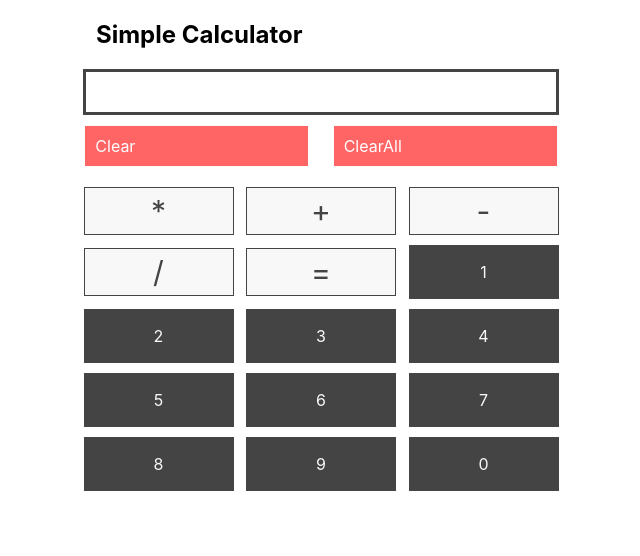
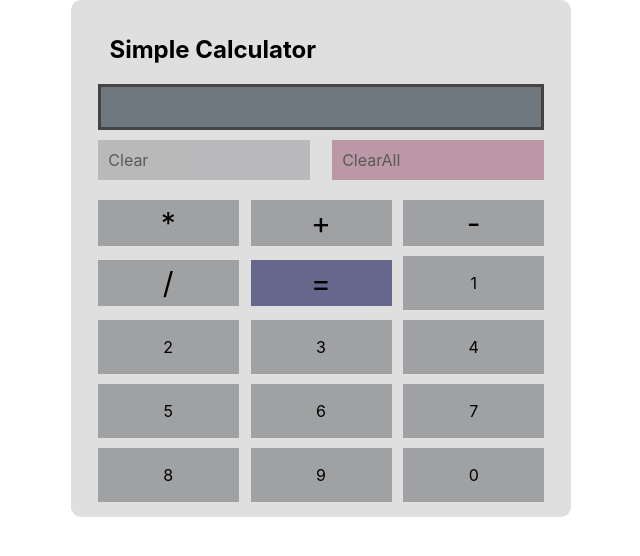
Before and after one commit to enehizy/calculator, a React (Create React App) app: page / in a window 1280 px wide. Shown: the top 556 px of the page, without its empty margins (319-959 px from the left). Built offline with nearby package versions, Linux system fonts and the light colour scheme.

Commit message:
added color scheme

```diff
--- a/src/App.css
+++ b/src/App.css
@@ -16,35 +16,44 @@ h2{
   flex-wrap:wrap;
   width:500px;
   margin:0px auto;
+  background:#dfdfdf;
+  padding:15px;
+  border-radius:10px;
 }
 .display-box{
   border:3px solid #444;
   padding:20px;
   flex-basis:100%;
   margin:0 12px;
+  background:#6e787e;
 
 }.clear-button{
-  background:red;
+
   opacity:0.6;
-  border:1px solid #f8f8f8;
+
   flex-basis:45%;
   margin:10px;
   padding:10px;
-  color:white;
+}
+.clear{
+  background:#a0a1a3;
+}
+.clearAll{
+  background:#a6687f;
 }
 
 .number,.symbols{
-  background:#444;
+  background:#a0a1a3;
   text-align:center;
-  color:#f8f8f8;
   padding:17px;
   flex-basis:30%;
   margin-top:10px;
 }
 .symbols{
   font-size:30px;
-  color:#444;
-  background:#f8f8f8;
   padding:5px;
-  border:1px solid #444;
+
 }
+.equals{
+  background:#65678c;
+}
--- a/src/clear.js
+++ b/src/clear.js
@@ -4,7 +4,7 @@ function Clear(props){
 
 
     return (
-        <div className="clear-button" onClick={()=>{
+        <div className="clear-button clear" onClick={()=>{
             props.changeDisplay(`${props.value.slice(0,-1)}`)
 
         }}>
--- a/src/clearAll.js
+++ b/src/clearAll.js
@@ -2,7 +2,7 @@ import React from 'react';
 
 function ClearAll(props){
     return (
-        <div className="clear-button" onClick={()=>{
+        <div className="clear-button clearAll" onClick={()=>{
             props.changeDisplay(null)
         }}>
            ClearAll
--- a/src/equals.js
+++ b/src/equals.js
@@ -1,12 +1,14 @@
 import React from 'react';
 function Equals(props){
    return(
-    <div className="symbols" onClick={()=>{
+    <div className="symbols equals" onClick={()=>{
         const calculatedValue=eval(props.value);
         props.changeDisplay((prev)=>{
-            if(prev != null){
-               return `${calculatedValue}`
-            }
+           if(prev != null ){
+            return `${calculatedValue}`
+           }
+
+
         });
     }}>
     {props.symbol}
```
Also changed, not shown: inspiration/Screenshot (21).png (added), inspiration/real-calculator.jfif (added).
